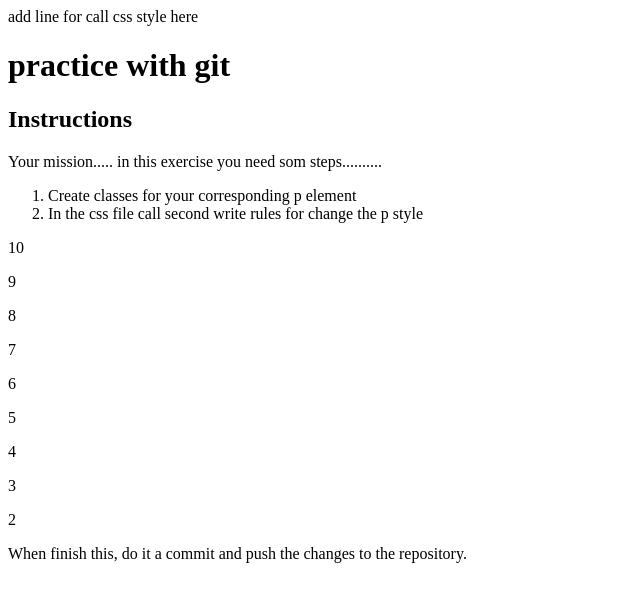
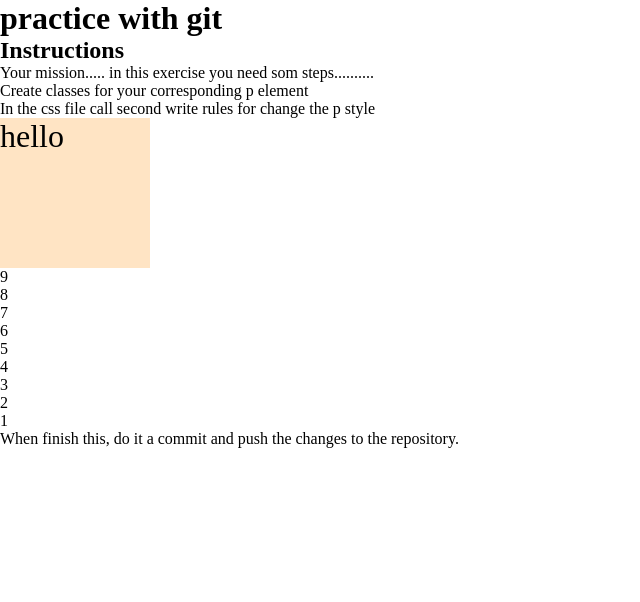
Before and after one commit to adrianeso/practicegit, a PHP site: page /second.php in a window 1280 px wide. Shown: the top 602 px of the page, without its empty margins (0-640 px from the left). Run offline with PHP 8.4, Linux system fonts and the light colour scheme.

Commit message:
add my box

```diff
--- a/css/second.css
+++ b/css/second.css
@@ -0,0 +1,16 @@
+*{
+    margin: 0;
+    padding: 0;
+    box-sizing: border-box;
+}
+
+
+.ten-box{
+    width: 150px;
+    height: 150px;
+    background: bisque;
+}
+
+.span-box{
+    font-size: 2em;
+}
--- a/second.php
+++ b/second.php
@@ -6,8 +6,7 @@
           content="width=device-width, user-scalable=no, initial-scale=1.0, maximum-scale=1.0, minimum-scale=1.0">
     <meta http-equiv="X-UA-Compatible" content="ie=edge">
 
-    add line for call css style here
-
+    <link rel="stylesheet" href="css/second.css">
     <title>Practice </title>
 </head>
 <body>
@@ -23,7 +22,11 @@
 </ol>
 
 
-<p>10</p>
+<p class="ten-box">
+    <span class="span-box">hello</span>
+
+
+</p>
 <p>9</p>
 <p>8</p>
 <p>7</p>
@@ -32,6 +35,7 @@
 <p>4</p>
 <p>3</p>
 <p>2</p>
+<p>1</p>
 
 <p>When finish this, do it a commit and push the changes to the repository.</p>
 
```
